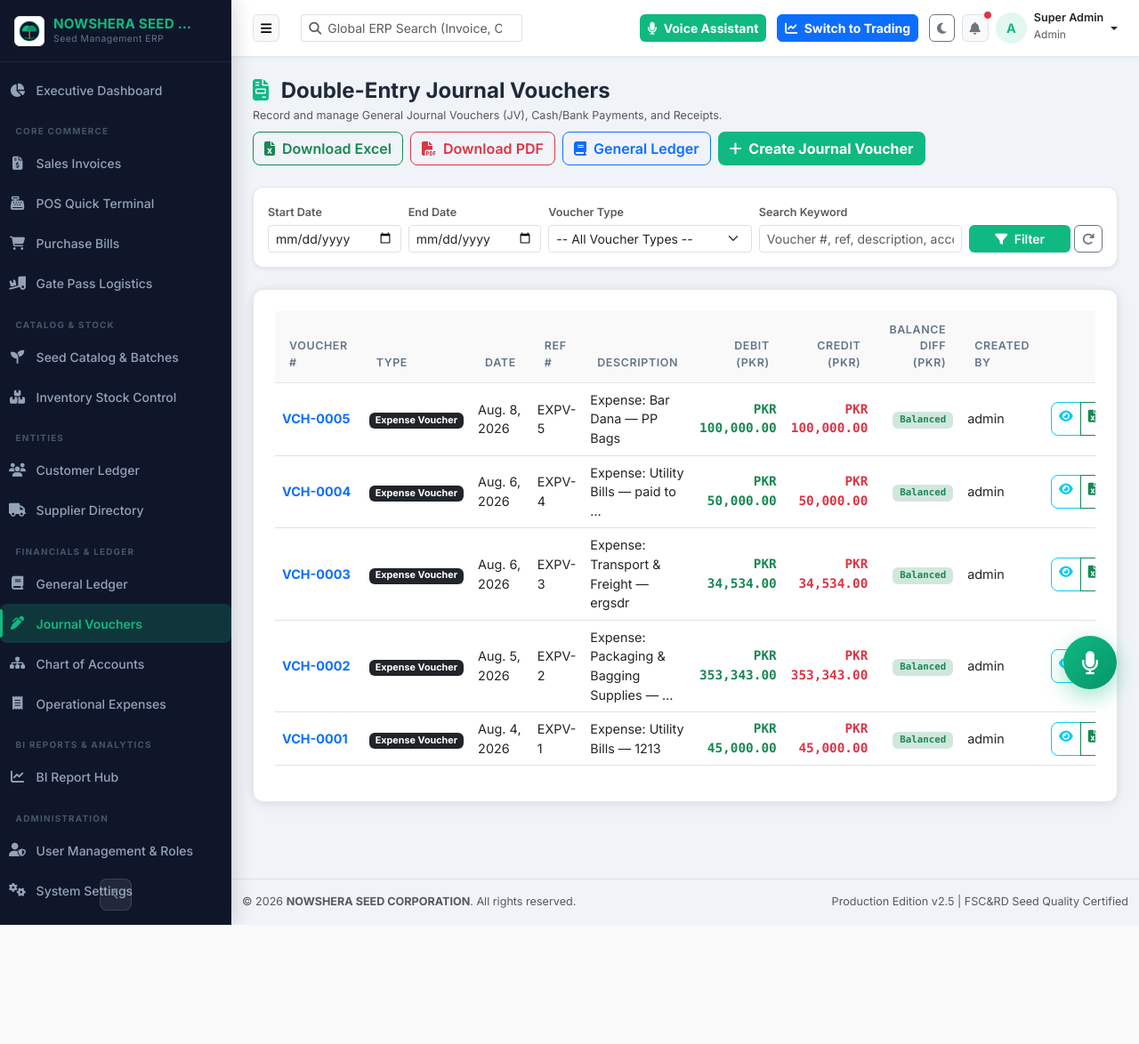
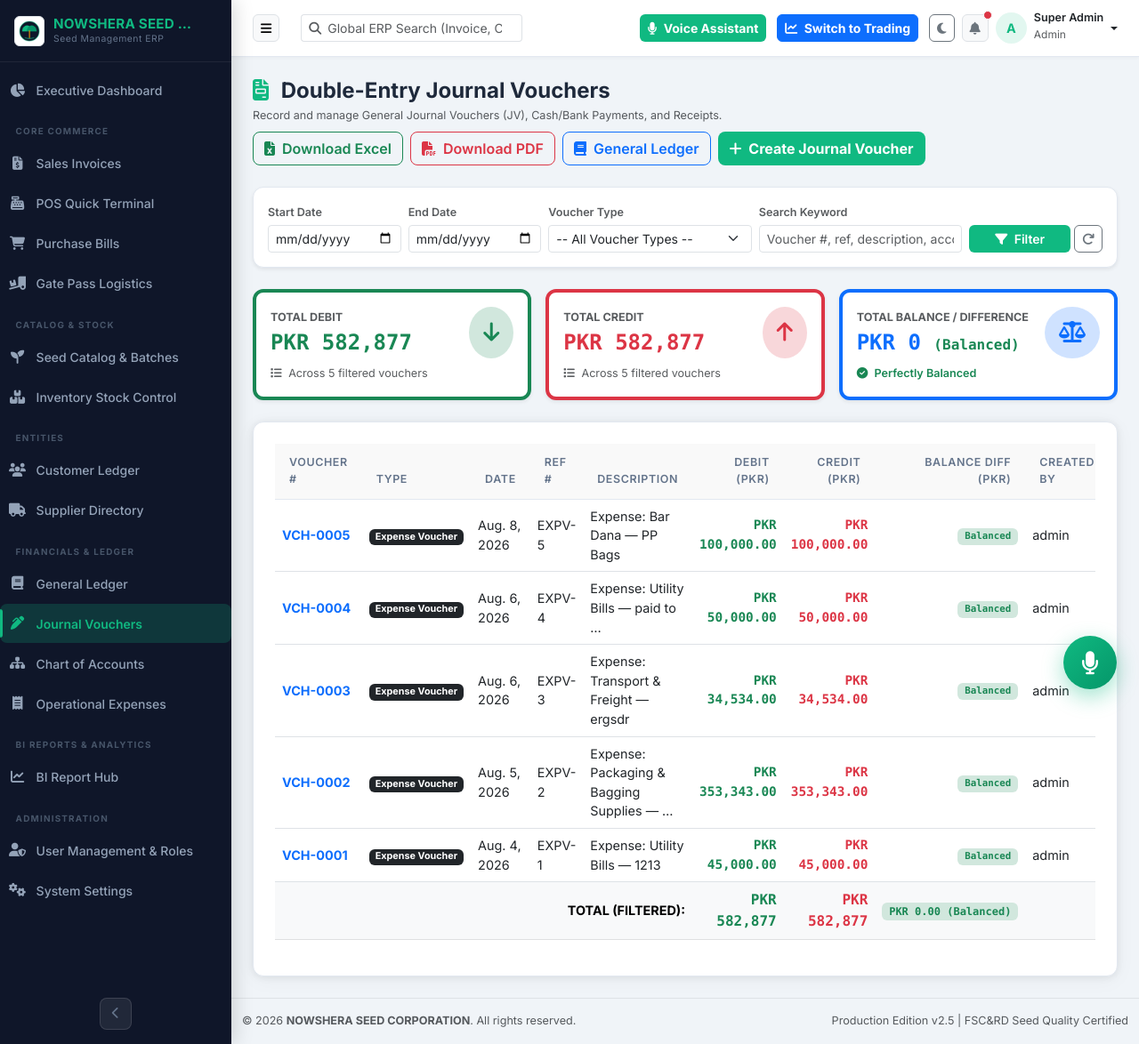
Before and after one commit to Wajahat35/nowsheraseed, a Django app: page /finance/vouchers/ in a window 1280 px wide. Shown: the whole page at 89% size. Before the commit the page ends 1040 px from the top, so only its background shows below. Run offline with Django 5.2, Linux system fonts and the light colour scheme; a user stored in the database is signed in; data comes from the database, SQL or seed files in the repository; some libraries are stand-ins or nearby versions.

Commit message:
Add filtered Total Debit, Total Credit, and Total Balance summary and streamline Journal Voucher entry form

```diff
--- a/apps/finance/views.py
+++ b/apps/finance/views.py
@@ -71,6 +71,21 @@
 
     def get_context_data(self, **kwargs):
         context = super().get_context_data(**kwargs)
+        filtered_qs = self.get_queryset()
+        aggregates = filtered_qs.aggregate(
+            sum_debit=models.Sum('total_debit'),
+            sum_credit=models.Sum('total_credit')
+        )
+        total_debit = aggregates['sum_debit'] or Decimal('0.00')
+        total_credit = aggregates['sum_credit'] or Decimal('0.00')
+        total_balance = total_debit - total_credit
+        balance_diff = abs(total_balance)
+
+        context['total_debit'] = total_debit
+        context['total_credit'] = total_credit
+        context['total_balance'] = total_balance
+        context['balance_diff'] = balance_diff
+        context['filtered_count'] = filtered_qs.count()
         context['vtype'] = self.request.GET.get('vtype', '')
         context['search'] = self.request.GET.get('search', '')
         context['start_date'] = self.request.GET.get('start_date', '')
@@ -132,6 +147,13 @@
                             credit=credit,
                             narration=narration
                         )
+
+                    if not voucher.description and items_list:
+                        first_item_desc = (items_list[0].get('narration') or items_list[0].get('description') or '').strip()
+                        if first_item_desc:
+                            voucher.description = first_item_desc
+                    if not voucher.voucher_type:
+                        voucher.voucher_type = 'JV'
 
                     voucher.total_debit = total_dr
                     voucher.total_credit = total_cr
@@ -219,6 +241,11 @@
                             narration=narration
                         )
 
+                    if not vch.description and items_list:
+                        first_item_desc = (items_list[0].get('narration') or items_list[0].get('description') or '').strip()
+                        if first_item_desc:
+                            vch.description = first_item_desc
+
                     vch.total_debit = total_dr
                     vch.total_credit = total_cr
                     vch.save()
@@ -297,8 +324,12 @@
 
         headers = ['Voucher #', 'Type', 'Date', 'Reference #', 'Description', 'Total Debit (PKR)', 'Total Credit (PKR)', 'Balance Diff (PKR)', 'Status', 'Created By']
         rows = []
+        tot_debit = Decimal('0.00')
+        tot_credit = Decimal('0.00')
         for v in qs:
             status = "BALANCED" if v.is_balanced else "UNBALANCED"
+            tot_debit += v.total_debit
+            tot_credit += v.total_credit
             rows.append([
                 v.voucher_number,
                 v.get_voucher_type_display(),
@@ -311,6 +342,9 @@
                 status,
                 v.created_by.username if v.created_by else 'System'
             ])
+        tot_diff = abs(tot_debit - tot_credit)
+        tot_status = "BALANCED" if tot_debit == tot_credit else f"UNBALANCED (Diff: {float(tot_diff)})"
+        rows.append(['TOTALS (FILTERED)', '', '', '', '', float(tot_debit), float(tot_credit), float(tot_diff), tot_status, ''])
         log_activity(request.user, 'EXPORT', 'Finance', 'Exported Journal Vouchers list to Excel', request)
         return render_to_excel('journal_vouchers_list.xlsx', 'Journal Vouchers', headers, rows)
 
@@ -341,8 +375,12 @@
 
         headers = ['Voucher #', 'Type', 'Date', 'Ref #', 'Description', 'Debit (PKR)', 'Credit (PKR)', 'Diff (PKR)', 'Status']
         rows = []
+        tot_debit = Decimal('0.00')
+        tot_credit = Decimal('0.00')
         for v in qs:
             status = "Balanced" if v.is_balanced else "Unbalanced"
+            tot_debit += v.total_debit
+            tot_credit += v.total_credit
             rows.append([
                 v.voucher_number,
                 v.voucher_type,
@@ -354,6 +392,19 @@
                 f"{v.balance_difference:,.2f}",
                 status
             ])
+        tot_diff = abs(tot_debit - tot_credit)
+        tot_status = "Balanced" if tot_debit == tot_credit else f"Diff: {tot_diff:,.2f}"
+        rows.append([
+            'TOTALS',
+            '',
+            '',
+            '',
+            '',
+            f"{tot_debit:,.2f}",
+            f"{tot_credit:,.2f}",
+            f"{tot_diff:,.2f}",
+            tot_status
+        ])
         log_activity(request.user, 'EXPORT', 'Finance', 'Exported Journal Vouchers list to PDF', request)
         return render_to_pdf('journal_vouchers_list.pdf', 'Journal Vouchers Report', headers, rows)
 
--- a/templates/finance/voucher_list.html
+++ b/templates/finance/voucher_list.html
@@ -60,6 +60,71 @@
     </form>
 </div>
 
+<!-- Filtered Totals Summary Cards -->
+<div class="row g-3 mb-4">
+    <div class="col-md-4">
+        <div class="card-custom p-3 border-start border-success border-4 shadow-sm h-100">
+            <div class="d-flex justify-content-between align-items-center">
+                <div>
+                    <span class="text-muted small text-uppercase fw-bold d-block mb-1">Total Debit</span>
+                    <h4 class="fw-bold text-success font-monospace mb-0">PKR {{ total_debit|intcomma }}</h4>
+                </div>
+                <div class="bg-success-subtle text-success rounded-circle p-3">
+                    <i class="fas fa-arrow-down fs-4"></i>
+                </div>
+            </div>
+            <div class="small text-muted mt-2">
+                <i class="fas fa-list me-1"></i> Across {{ filtered_count }} filtered voucher{{ filtered_count|pluralize }}
+            </div>
+        </div>
+    </div>
+    <div class="col-md-4">
+        <div class="card-custom p-3 border-start border-danger border-4 shadow-sm h-100">
+            <div class="d-flex justify-content-between align-items-center">
+                <div>
+                    <span class="text-muted small text-uppercase fw-bold d-block mb-1">Total Credit</span>
+                    <h4 class="fw-bold text-danger font-monospace mb-0">PKR {{ total_credit|intcomma }}</h4>
+                </div>
+                <div class="bg-danger-subtle text-danger rounded-circle p-3">
+                    <i class="fas fa-arrow-up fs-4"></i>
+                </div>
+            </div>
+            <div class="small text-muted mt-2">
+                <i class="fas fa-list me-1"></i> Across {{ filtered_count }} filtered voucher{{ filtered_count|pluralize }}
+            </div>
+        </div>
+    </div>
+    <div class="col-md-4">
+        <div class="card-custom p-3 border-start {% if total_debit == total_credit %}border-primary{% else %}border-warning{% endif %} border-4 shadow-sm h-100">
+            <div class="d-flex justify-content-between align-items-center">
+                <div>
+                    <span class="text-muted small text-uppercase fw-bold d-block mb-1">Total Balance / Difference</span>
+                    <h4 class="fw-bold {% if total_debit == total_credit %}text-primary{% else %}text-dark{% endif %} font-monospace mb-0">
+                        PKR {{ balance_diff|intcomma }}
+                        {% if total_debit > total_credit %}
+                            <small class="fs-6 text-success fw-bold">(Dr)</small>
+                        {% elif total_credit > total_debit %}
+                            <small class="fs-6 text-danger fw-bold">(Cr)</small>
+                        {% else %}
+                            <small class="fs-6 text-success fw-bold">(Balanced)</small>
+                        {% endif %}
+                    </h4>
+                </div>
+                <div class="{% if total_debit == total_credit %}bg-primary-subtle text-primary{% else %}bg-warning-subtle text-warning{% endif %} rounded-circle p-3">
+                    <i class="fas fa-balance-scale fs-4"></i>
+                </div>
+            </div>
+            <div class="small mt-2">
+                {% if total_debit == total_credit %}
+                    <span class="text-success fw-semibold"><i class="fas fa-check-circle me-1"></i> Perfectly Balanced</span>
+                {% else %}
+                    <span class="text-warning fw-semibold"><i class="fas fa-exclamation-triangle me-1"></i> Net Difference: PKR {{ balance_diff|intcomma }}</span>
+                {% endif %}
+            </div>
+        </div>
+    </div>
+</div>
+
 <div class="card-custom p-4">
     <div class="table-responsive">
         <table class="table table-custom table-hover align-middle" id="vouchersTable">
@@ -94,7 +159,7 @@
                         <td class="text-end font-monospace fw-bold">
                             {% if not v.is_balanced %}
                                 <span class="badge bg-warning text-dark px-2 py-1" title="Unbalanced Difference: Debit (PKR {{ v.total_debit }}) - Credit (PKR {{ v.total_credit }})">
-                                    <i class="fas fa-exclamation-triangle me-1"></i> PKR {{ v.balance_difference|intcomma }}
+                                     PKR {{ v.balance_difference|intcomma }}
                                 </span>
                             {% else %}
                                 <span class="badge bg-success-subtle text-success px-2 py-1">Balanced</span>
@@ -127,6 +192,25 @@
                     </tr>
                 {% endfor %}
             </tbody>
+            {% if vouchers %}
+            <tfoot>
+                <tr class="table-light fw-bold">
+                    <td colspan="5" class="text-end">TOTAL (FILTERED):</td>
+                    <td class="text-end text-success font-monospace fs-6">PKR {{ total_debit|intcomma }}</td>
+                    <td class="text-end text-danger font-monospace fs-6">PKR {{ total_credit|intcomma }}</td>
+                    <td class="text-end font-monospace fs-6">
+                        {% if total_debit == total_credit %}
+                            <span class="badge bg-success-subtle text-success">PKR 0.00 (Balanced)</span>
+                        {% elif total_debit > total_credit %}
+                            <span class="text-success">PKR {{ balance_diff|intcomma }} <small>(Dr)</small></span>
+                        {% else %}
+                            <span class="text-danger">PKR {{ balance_diff|intcomma }} <small>(Cr)</small></span>
+                        {% endif %}
+                    </td>
+                    <td colspan="2"></td>
+                </tr>
+            </tfoot>
+            {% endif %}
         </table>
     </div>
 
```
Also changed, not shown: apps/finance/forms.py (+9 -4 lines), templates/finance/voucher_form.html (+8 -15 lines).
